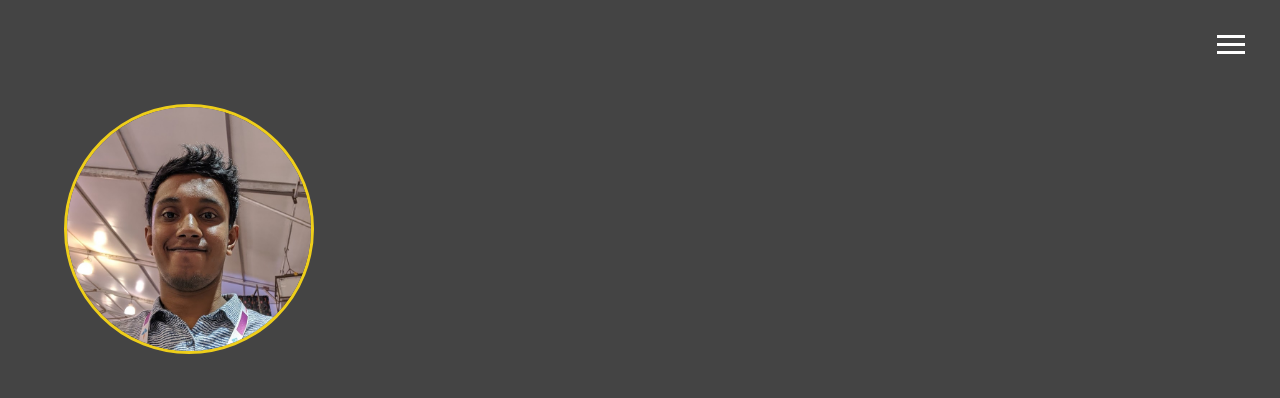
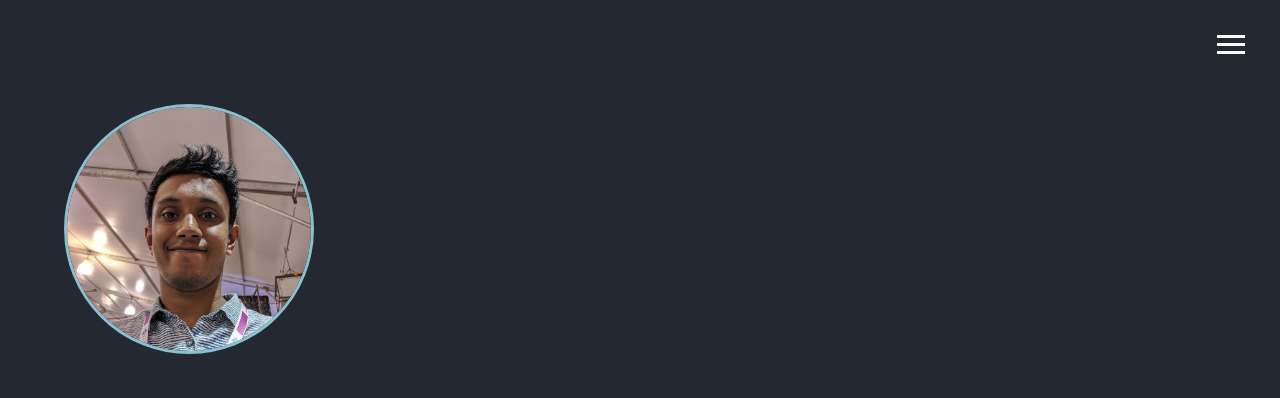
Before and after one commit to kryptiksage/website, a website: page index.html in a window 1280 px wide. Shown: the top 398 px of the page. Drawn offline with Linux system fonts and the light colour scheme.

Commit message:
css : follows nord color scheme; removed menu background

```diff
--- a/scss/_config.scss
+++ b/scss/_config.scss
@@ -1,5 +1,5 @@
-$primary-color: #444;
-$secondary-color: #eece1a;
+$primary-color: darken($nord0, 5);
+$secondary-color: $nord8;
 
 @mixin easeOut {
 	transition: all 0.5s ease-out;
--- a/scss/_menu.scss
+++ b/scss/_menu.scss
@@ -55,7 +55,7 @@
 		overflow: hidden;
 		margin: 0;
 		padding: 0;
-		background: darken($primary-color, $amount: 10);
+		//background: darken($primary-color, $amount: 5);
 		list-style: none;
 		transform: translateX(100%);
 		@include easeOut;
@@ -75,6 +75,8 @@
 	}
 
 	.nav-link {
+		padding: 0.2rem 0rem;
+		background: rgba($primary-color, 0.9);
 		display: inline-block;
 		position: relative;
 		font-size: 30px;
--- a/scss/main.scss
+++ b/scss/main.scss
@@ -1,3 +1,4 @@
+@import "nord.scss";
 @import 'config';
 @import 'menu';
 
--- /dev/null
+++ b/scss/nord.scss
@@ -0,0 +1,235 @@
+// Copyright (c) 2016-present Arctic Ice Studio <development@arcticicestudio.com>
+// Copyright (c) 2016-present Sven Greb <development@svengreb.de>
+
+// Project:    Nord
+// Version:    0.2.0
+// Repository: https://github.com/arcticicestudio/nord
+// License:    MIT
+// References:
+//   http://sass-lang.com
+//   http://sassdoc.com
+
+////
+/// An arctic, north-bluish color palette.
+/// Created for the clean- and minimal flat design pattern to achieve a optimal focus and readability for code syntax
+/// highlighting and UI.
+/// It consists of a total of sixteen, carefully selected, dimmed pastel colors for a eye-comfortable, but yet colorful
+/// ambiance.
+///
+/// @author Arctic Ice Studio <development@arcticicestudio.com>
+////
+
+/// Base component color of "Polar Night".
+///
+/// Used for texts, backgrounds, carets and structuring characters like curly- and square brackets.
+///
+/// @access public
+/// @example scss - SCSS
+///   /* For dark ambiance themes */
+///   .background {
+///     background-color: $nord0;
+///   }
+///   /* For light ambiance themes */
+///   .text {
+///     color: $nord0;
+///   }
+/// @group polarnight
+/// @since 0.1.0
+$nord0: #2e3440;
+
+/// Lighter shade color of the base component color.
+///
+/// Used as a lighter background color for UI elements like status bars.
+///
+/// @access public
+/// @group polarnight
+/// @see $nord0
+/// @since 0.1.0
+$nord1: #3b4252;
+
+/// Lighter shade color of the base component color.
+///
+/// Used as line highlighting in the editor.
+/// In the UI scope it may be used as selection- and highlight color.
+///
+/// @access public
+/// @example scss - SCSS
+///   /* Code Syntax Highlighting scope */
+///   .editor {
+///     &.line {
+///       background-color: $nord2;
+///     }
+///   }
+///
+///   /* UI scope */
+///   button {
+///     &:selected {
+///       background-color: $nord2;
+///     }
+///   }
+/// @group polarnight
+/// @see $nord0
+/// @since 0.1.0
+$nord2: #434c5e;
+
+/// Lighter shade color of the base component color.
+///
+/// Used for comments, invisibles, indent- and wrap guide marker.
+/// In the UI scope used as pseudoclass color for disabled elements.
+///
+/// @access public
+/// @example scss - SCSS
+///   /* Code Syntax Highlighting scope */
+///   .editor {
+///     &.indent-guide,
+///     &.wrap-guide {
+///       &.marker {
+///         color: $nord3;
+///       }
+///     }
+///   }
+///   .comment,
+///   .invisible {
+///     color: $nord3;
+///   }
+///
+///   /* UI scope */
+///   button {
+///     &:disabled {
+///       background-color: $nord3;
+///     }
+///   }
+/// @group polarnight
+/// @see $nord0
+/// @since 0.1.0
+$nord3: #4c566a;
+
+/// Base component color of "Snow Storm".
+///
+/// Main color for text, variables, constants and attributes.
+/// In the UI scope used as semi-light background depending on the theme shading design.
+///
+/// @access public
+/// @example scss - SCSS
+///   /* For light ambiance themes */
+///   .background {
+///     background-color: $nord4;
+///   }
+///   /* For dark ambiance themes */
+///   .text {
+///     color: $nord4;
+///   }
+/// @group snowstorm
+/// @since 0.1.0
+$nord4: #d8dee9;
+
+/// Lighter shade color of the base component color.
+///
+/// Used as a lighter background color for UI elements like status bars.
+/// Used as semi-light background depending on the theme shading design.
+///
+/// @access public
+/// @group snowstorm
+/// @see $nord4
+/// @since 0.1.0
+$nord5: #e5e9f0;
+
+/// Lighter shade color of the base component color.
+///
+/// Used for punctuations, carets and structuring characters like curly- and square brackets.
+/// In the UI scope used as background, selection- and highlight color depending on the theme shading design.
+///
+/// @access public
+/// @group snowstorm
+/// @see $nord4
+/// @since 0.1.0
+$nord6: #eceff4;
+
+/// Bluish core color.
+///
+/// Used for classes, types and documentation tags.
+///
+/// @access public
+/// @group frost
+/// @since 0.1.0
+$nord7: #8fbcbb;
+
+/// Bluish core accent color.
+///
+/// Represents the accent color of the color palette.
+/// Main color for primary UI elements and methods/functions.
+///
+/// Can be used for
+///   - Markup quotes
+///   - Markup link URLs
+///
+/// @access public
+/// @group frost
+/// @since 0.1.0
+$nord8: #88c0d0;
+
+/// Bluish core color.
+///
+/// Used for language-specific syntactic/reserved support characters and keywords, operators, tags, units and
+/// punctuations like (semi)colons,commas and braces.
+///
+/// @access public
+/// @group frost
+/// @since 0.1.0
+$nord9: #81a1c1;
+
+/// Bluish core color.
+///
+/// Used for markup doctypes, import/include/require statements, pre-processor statements and at-rules (`@`).
+///
+/// @access public
+/// @group frost
+/// @since 0.1.0
+$nord10: #5e81ac;
+
+/// Colorful component color.
+///
+/// Used for errors, git/diff deletion and linter marker.
+///
+/// @access public
+/// @group aurora
+/// @since 0.1.0
+$nord11: #bf616a;
+
+/// Colorful component color.
+///
+/// Used for annotations.
+///
+/// @access public
+/// @group aurora
+/// @since 0.1.0
+$nord12: #d08770;
+
+/// Colorful component color.
+///
+/// Used for escape characters, regular expressions and markup entities.
+/// In the UI scope used for warnings and git/diff renamings.
+///
+/// @access public
+/// @group aurora
+/// @since 0.1.0
+$nord13: #ebcb8b;
+
+/// Colorful component color.
+///
+/// Main color for strings and attribute values.
+/// In the UI scope used for git/diff additions and success visualizations.
+///
+/// @access public
+/// @group aurora
+/// @since 0.1.0
+$nord14: #a3be8c;
+
+/// Colorful component color.
+///
+/// Used for numbers.
+///
+/// @access public
+/// @group aurora
+/// @since 0.1.0
+$nord15: #b48ead;
```
Also changed, not shown: css/main.css.
